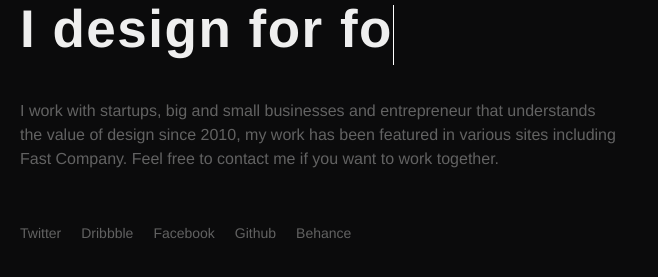
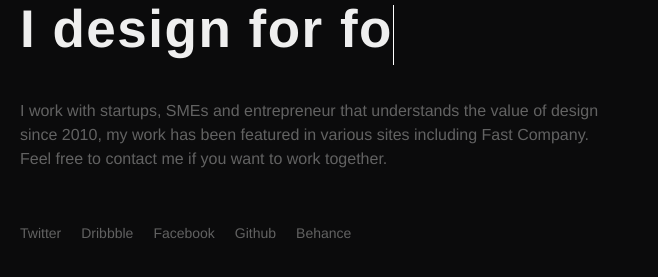
Before and after one commit to javierlocp/javierlocp.github.io, a Jekyll site: the page built from index.html, in a window 1280 px wide. Shown: the part 319-596 px from the top of the page, without its empty margins (0-658 px from the left). Built offline with Jekyll 4.4.1, drawn with Linux system fonts in a browser that asks for light colours.

Commit message:
change copies

```diff
--- a/index.html
+++ b/index.html
@@ -16,7 +16,7 @@
        </span>
     </h1>
       <!-- <p class="animated fadeInDown">I’ve been designing &amp; coding for startups since 2010, my work has been featured in Fast Company, Business Insider and others. Take a look around and feel free to contact me if you want to work together. </p> -->
-      <p class="animated fadeInDown">I work with startups, big and small businesses and entrepreneur that understands the value of design since 2010, my work has been featured in various sites including Fast Company. Feel free to contact me if you want to work together. </p>
+      <p class="animated fadeInDown">I work with startups, SMEs  and entrepreneur that understands the value of design since 2010, my work has been featured in various sites including Fast Company. Feel free to contact me if you want to work together. </p>
   </section>
 
   <ul class="social animated fadeInDown">
```
